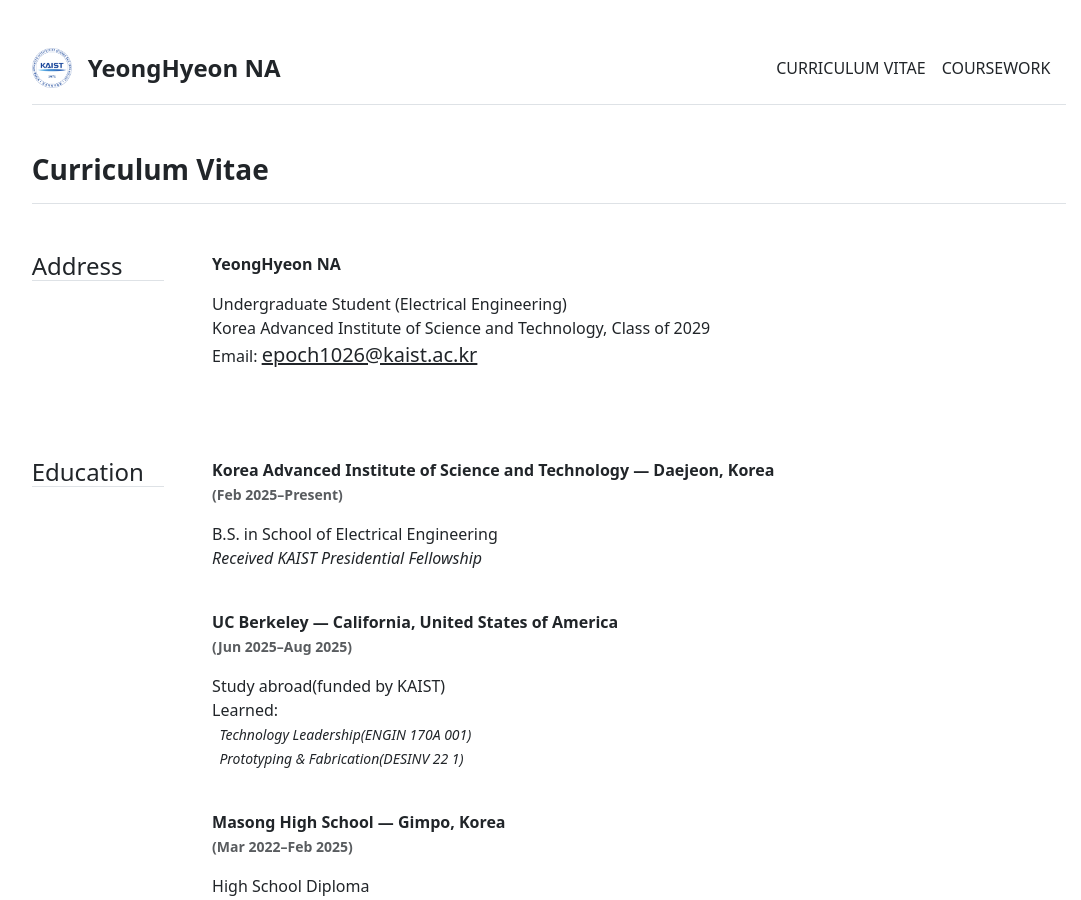
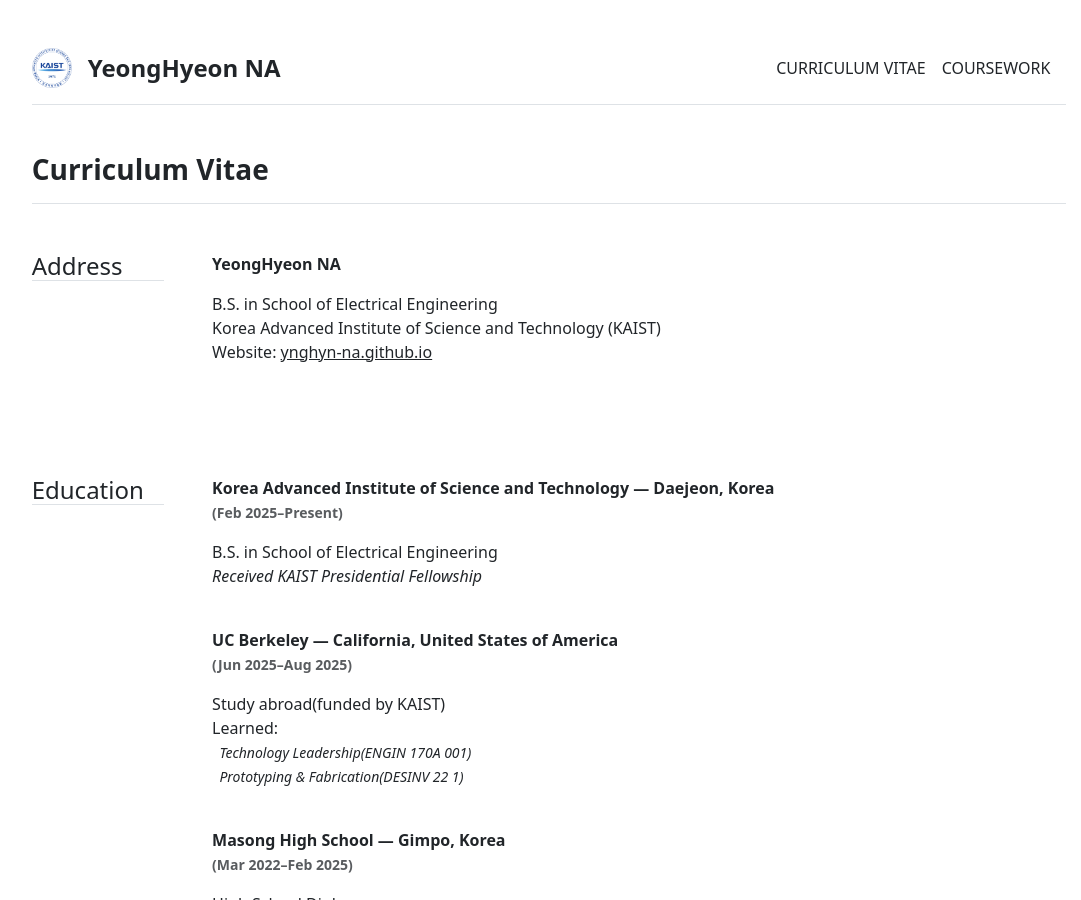
Before and after one commit to ynghyn-na/ynghyn-na.github.io, a Jekyll site: the page built from cv.md, in a window 1280 px wide and 900 px high. Shown: the whole window, without its empty margins (91-1172 px from the left). Built offline with Jekyll 4.4.1, drawn with Linux system fonts in a browser that asks for light colours.

Commit message:
Update address.yml

```diff
--- a/_data/cv/address.yml
+++ b/_data/cv/address.yml
@@ -1,7 +1,6 @@
 - title: 'YeongHyeon NA'
   description: |
-    Undergraduate Student (Electrical Engineering)<br>
-    Korea Advanced Institute of Science and Technology, Class of 2029<br>
-    Email: <a href="mailto:epoch1026@kaist.ac.kr" class="fs-5" aria-label="Email">
-      epoch1026@kaist.ac.kr
+    B.S. in School of Electrical Engineering<br>
+    Korea Advanced Institute of Science and Technology (KAIST)<br>
+    Website: <a href="https://ynghyn-na.github.io/">ynghyn-na.github.io</a><br>
     </a><br>
```
